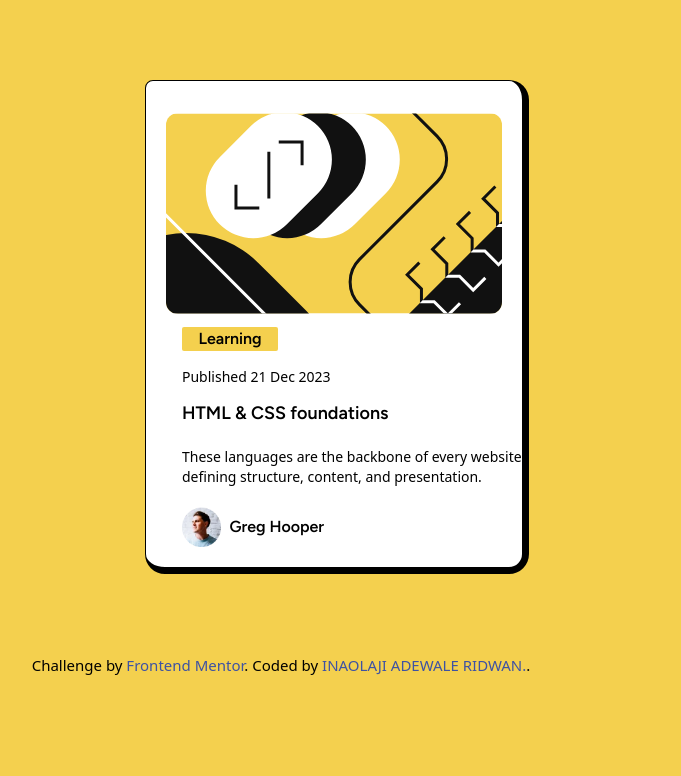
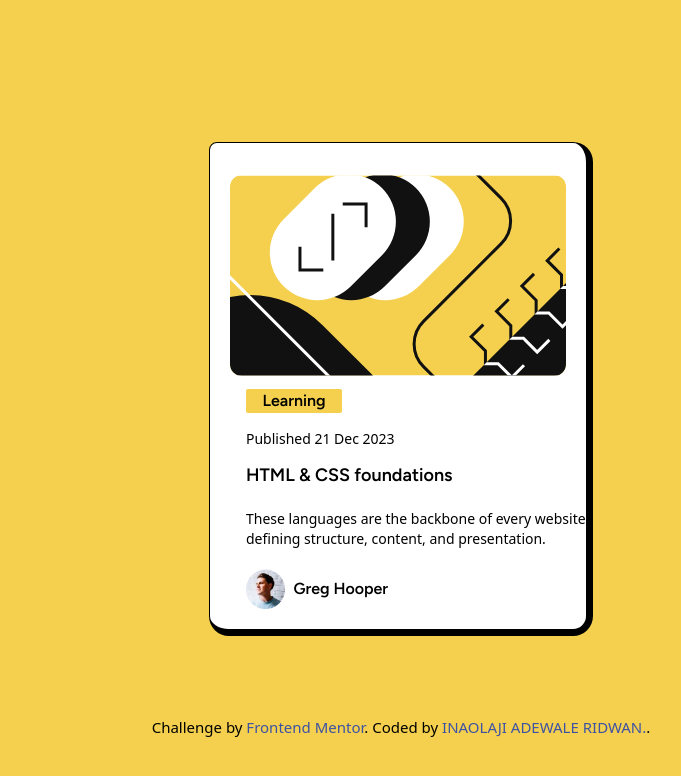
Before and after one commit to InaolajiRidwan/BlogPreviewCard, a plain HTML site: page public/index.html in a window 1280 px wide. Shown: the whole page, without its empty margins (239-920 px from the left). Drawn offline with Linux system fonts and the light colour scheme.

Commit message:
project center

```diff
--- a/public/index.html
+++ b/public/index.html
@@ -13,6 +13,13 @@
   <style>
     .attribution { font-size: 15px; text-align: center; }
     .attribution a { color: hsl(228, 45%, 44%); }
+   body {
+    min-height: 100vh;
+    display: flex;
+    justify-content: center;
+    align-items: center;
+    flex-direction: column;
+   }
   </style>
 </head>
 <body style="background-color: hsl(47, 88%, 63%);">
@@ -52,7 +59,7 @@
 
 
   <div class="attribution">
-    <div class="xl:-ms-60">
+    <div>
       Challenge by <a href="https://www.frontendmentor.io?ref=challenge" target="_blank">Frontend Mentor</a>.
     Coded by <a href="#">INAOLAJI ADEWALE RIDWAN.</a>.
     </div>
```
